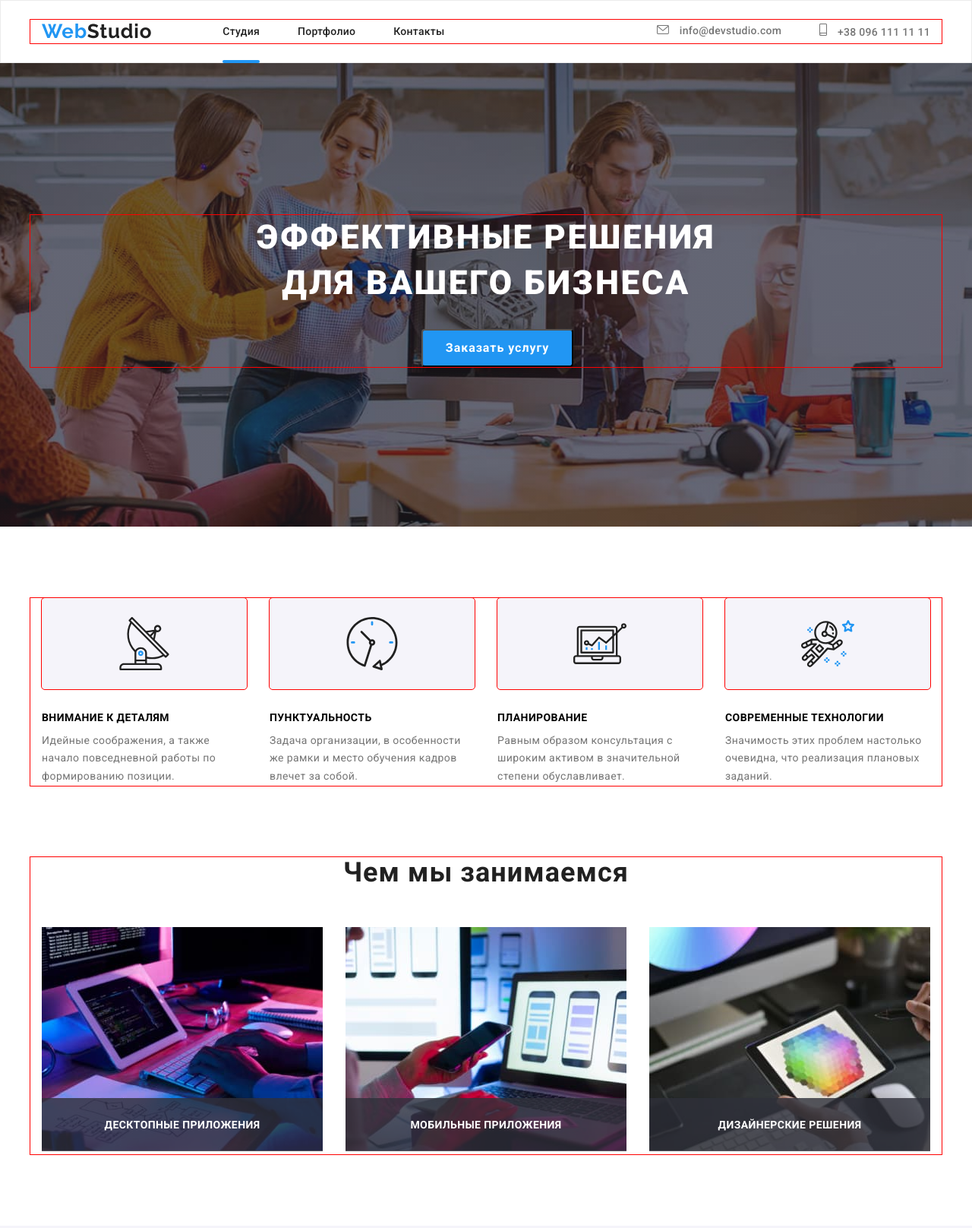
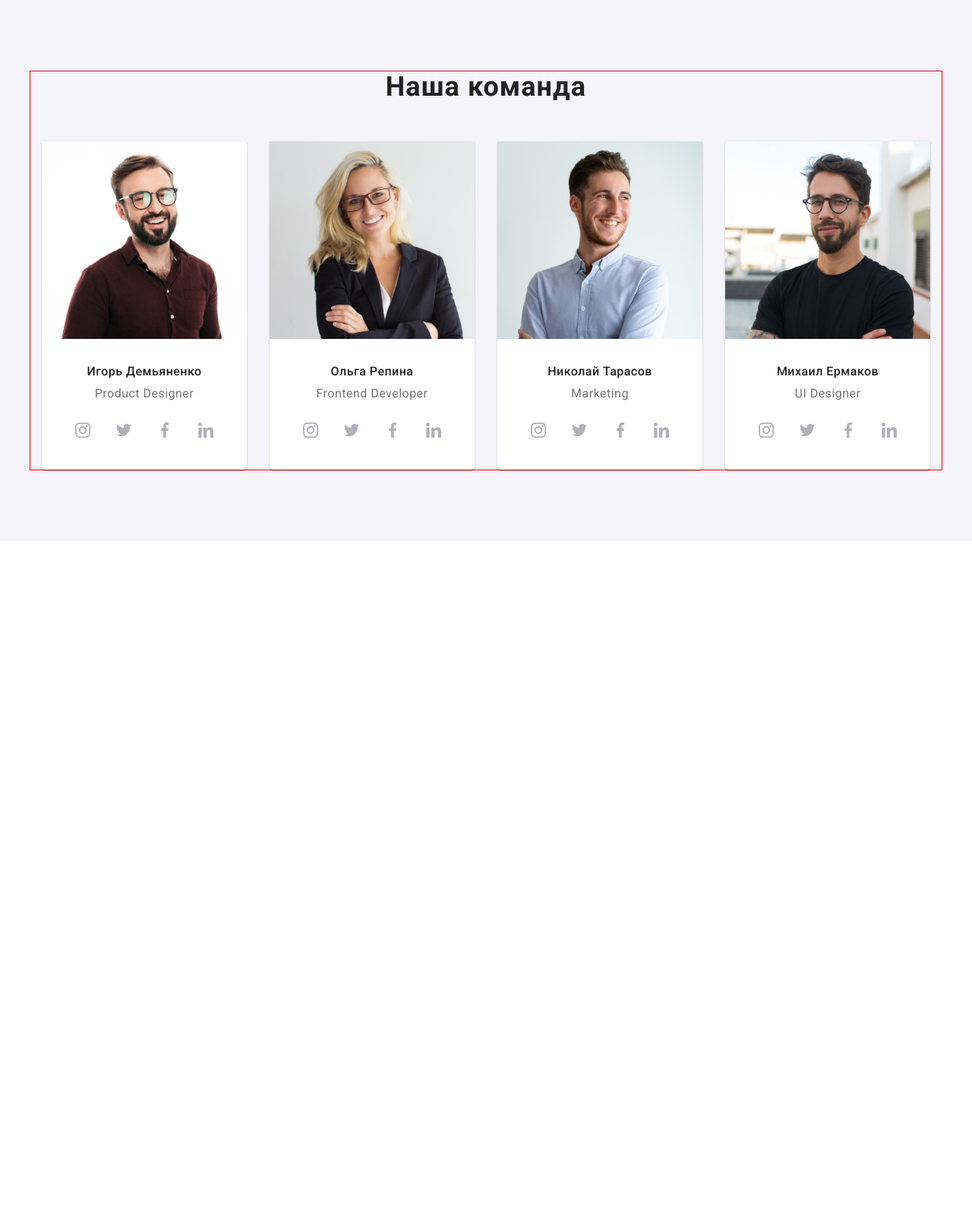
Before and after one commit to Artem3110/goit-markup-hw-08, a plain HTML site: page index.html in a window 1280 px wide. Shown: the top 1616 px of the page at 76% size. After the commit the page ends 800 px from the top, so only its background shows below. Drawn offline with nearby package versions, Linux system fonts and the light colour scheme.

Commit message:
hw-8 section "team" bein

```diff
--- a/index.html
+++ b/index.html
@@ -17,7 +17,7 @@
 </head>
 
 <body>
-    <header class="header">
+    <!--<header class="header">
         <div class="container">
             <nav class="nav">
                 <a href="" class="logo nav__logo link">Web<span class="logo__accent">Studio</span></a>
@@ -54,15 +54,15 @@
                 </ul>
             </div>
         </div>
-    </header>
+    </header>-->
     <main>
-    <section class="hero">
+    <!--<section class="hero">
         <div class="container">
         <h1 class="hero-title">Эффективные решения для вашего бизнеса</h1>
         <button type="button" class="hero-btn" data-modal-open>Заказать услугу</button>
         </div>
-    </section>
-    <section class="pec">
+    </section>-->
+    <!--<section class="pec">
         <div class="container">
 
         <ul class="pec-list list">
@@ -84,8 +84,8 @@
             </li>
         </ul>
         </div>
-    </section>
-    <section class="work">
+    </section>-->
+    <!--<section class="work">
         <div class="container">
         <h2 class="work-title title">Чем мы занимаемся</h2>
         <ul class="work-list list">
@@ -115,7 +115,7 @@
             </li>
         </ul>
         </div>
-    </section>
+    </section>-->
     <section class="team">
         <div class="container">
         <h2 class="team__title title">Наша команда</h2>
@@ -271,7 +271,7 @@
         </ul>
         </div>
     </section>
-    <section class="clients">
+    <!--<section class="clients">
         <h2 class="clients-title title">Постоянные клиенты</h2>
         <div class="container">
         <ul class="clients-list list">
@@ -319,9 +319,9 @@
             </li>
         </ul>
         </div>
-    </section>
+    </section>-->
     </main>
-<footer class="footer">
+<!--<footer class="footer">
     <div class="container footer-box">
         <div class="footer-contacts">
             <p><a href="" class="footer-logo link">Web<span class="footer-logo-accent">Studio</span></a></p>
@@ -398,7 +398,7 @@
         </div>
     </div>
 
-</footer>
+</footer>-->
 <div class="backdrop is-hidden" data-modal>
     <div class="modal">
      <button type="button" class="modal-close-btn" data-modal-close>
--- a/sass/components/_container.scss
+++ b/sass/components/_container.scss
@@ -1,5 +1,5 @@
 .container {
-    width: 1200px;
+    width: 100%;
     margin: 0 auto;
     padding-left: 15px;
     padding-right: 15px;
--- a/sass/layout/_team.scss
+++ b/sass/layout/_team.scss
@@ -11,6 +11,8 @@
 
 .team__list {
     display: flex;
+    flex-wrap: wrap;
+    gap: 30px;
     margin-left: -30px;
 }
 
```
